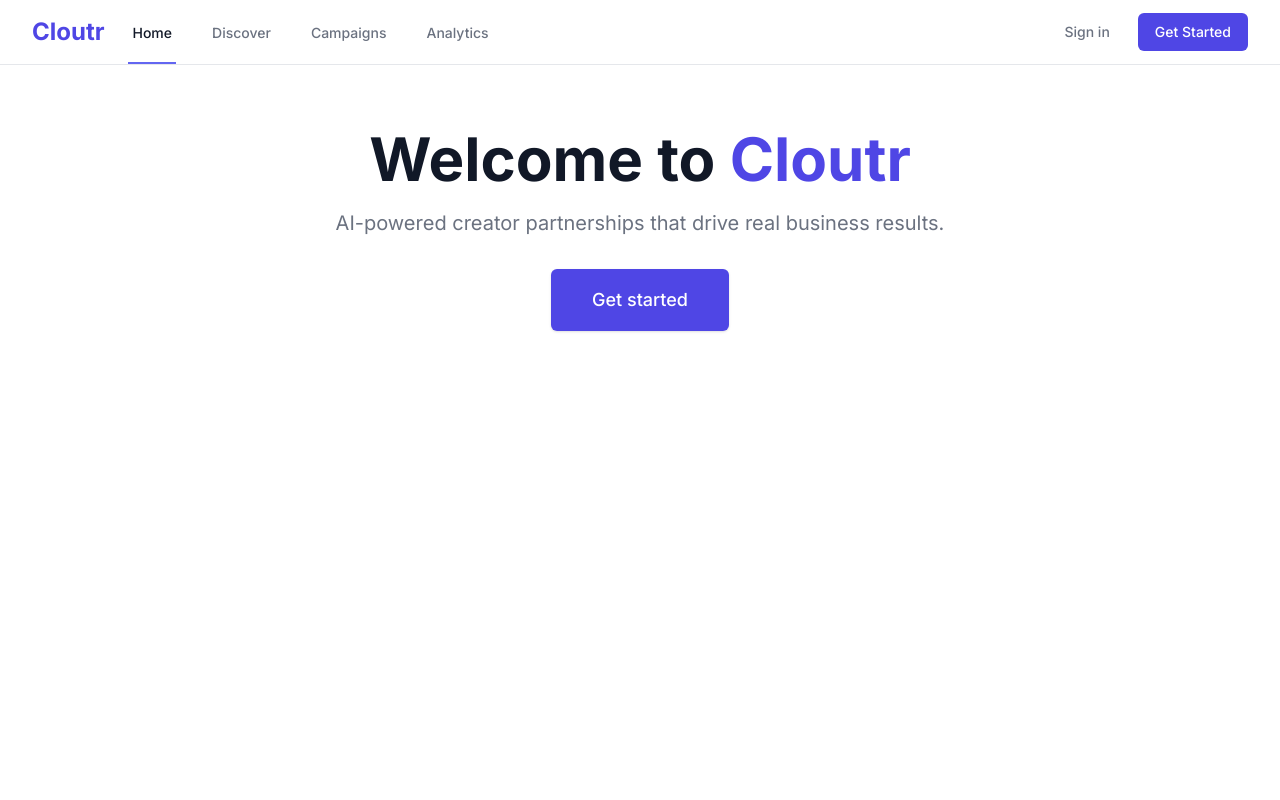
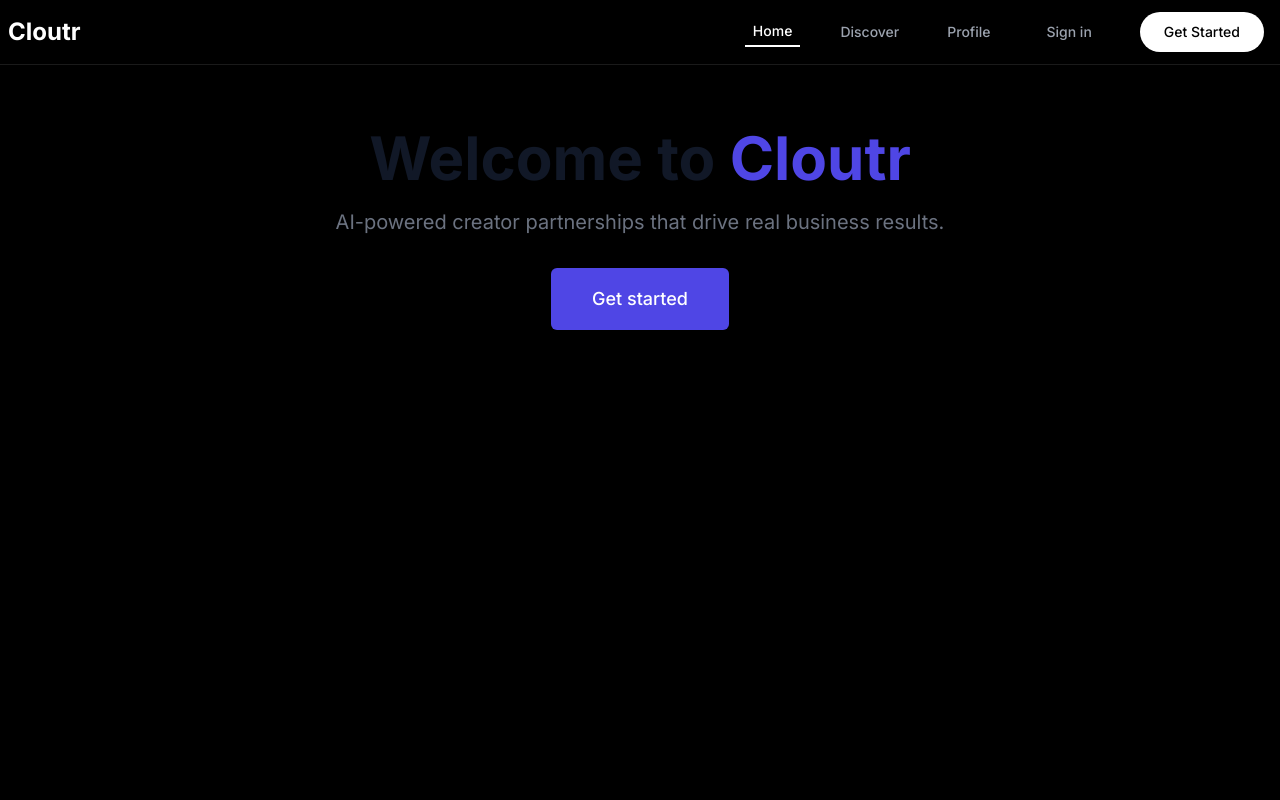
Before and after one commit to lblaseygg/cloutr-frontend, a Next.js app: page / in a window 1280 px wide. Shown: the top 800 px of the page. Built offline with nearby package versions, Linux system fonts and the light colour scheme.

Commit message:
Fix layout structure to prevent style conflicts

```diff
--- a/src/app/layout.tsx
+++ b/src/app/layout.tsx
@@ -1,7 +1,6 @@
 import type { Metadata } from "next";
 import { Inter } from "next/font/google";
 import "./globals.css";
-import MainLayout from "@/components/layout/MainLayout";
 
 const inter = Inter({ subsets: ["latin"] });
 
@@ -16,14 +15,9 @@ export default function RootLayout({
   children: React.ReactNode;
 }) {
   return (
-    <html lang="en" className="h-full bg-white">
-      <head>
-        <meta name="viewport" content="width=device-width, initial-scale=1" />
-      </head>
-      <body className={`${inter.className} h-full antialiased`}>
-        <MainLayout>
-          {children}
-        </MainLayout>
+    <html lang="en" className="h-full">
+      <body className={`${inter.className} min-h-screen bg-white antialiased`}>
+        {children}
       </body>
     </html>
   );
--- a/src/app/page.tsx
+++ b/src/app/page.tsx
@@ -3,7 +3,7 @@
 import React from 'react';
 import Link from 'next/link';
 import { Button } from '@/components/ui/Button';
-import { PageLayout } from '@/components/layout/PageLayout';
+import AppLayout from '@/components/layout/AppLayout';
 import {
   ArrowRightIcon,
   SparklesIcon,
@@ -20,25 +20,25 @@ import Image from 'next/image';
 
 export default function HomePage() {
   return (
-    <div className="min-h-screen bg-white">
+    <AppLayout>
       <div className="max-w-7xl mx-auto py-16 px-4 sm:px-6 lg:px-8">
-          <div className="text-center">
+        <div className="text-center">
           <h1 className="text-4xl font-bold text-gray-900 sm:text-5xl md:text-6xl">
             Welcome to{' '}
             <span className="text-indigo-600">Cloutr</span>
-            </h1>
+          </h1>
           <p className="mt-3 max-w-md mx-auto text-base text-gray-500 sm:text-lg md:mt-5 md:text-xl md:max-w-3xl">
             AI-powered creator partnerships that drive real business results.
           </p>
           <div className="mt-5 max-w-md mx-auto sm:flex sm:justify-center md:mt-8">
             <div className="rounded-md shadow">
-              <a href="/auth/register" className="w-full flex items-center justify-center px-8 py-3 border border-transparent text-base font-medium rounded-md text-white bg-indigo-600 hover:bg-indigo-700 md:py-4 md:text-lg md:px-10">
+              <Link href="/auth/register" className="w-full flex items-center justify-center px-8 py-3 border border-transparent text-base font-medium rounded-md text-white bg-indigo-600 hover:bg-indigo-700 md:py-4 md:text-lg md:px-10">
                 Get started
-              </a>
-            </div>
-          </div>
+              </Link>
             </div>
           </div>
         </div>
+      </div>
+    </AppLayout>
   );
 }
```
